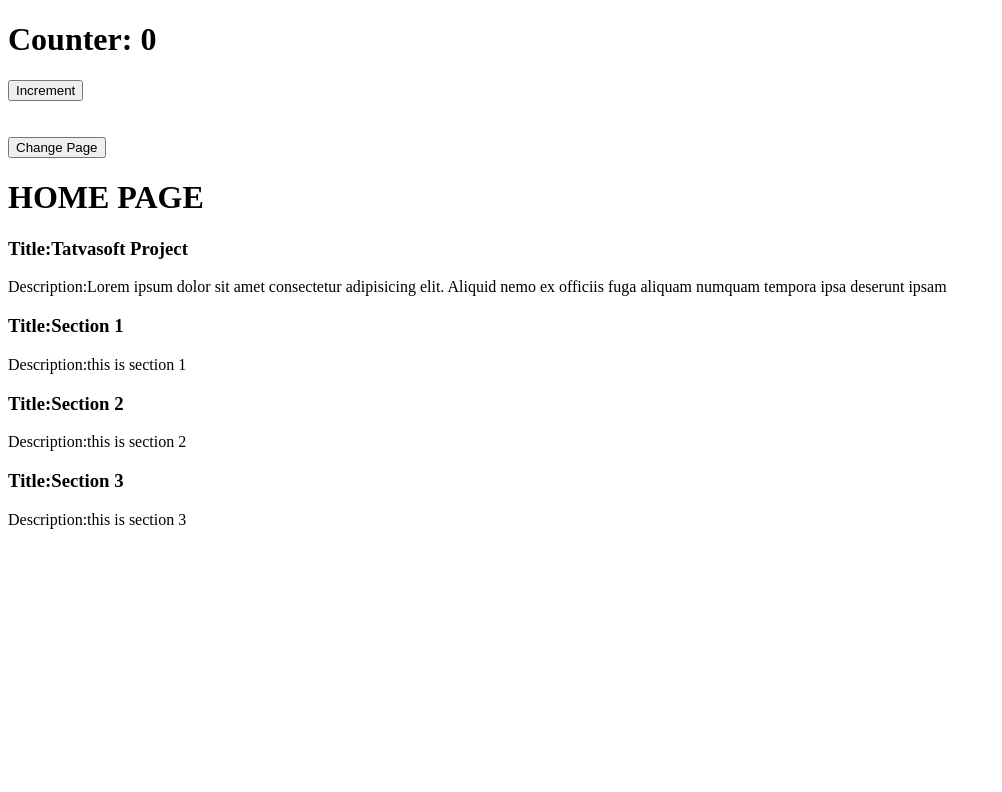
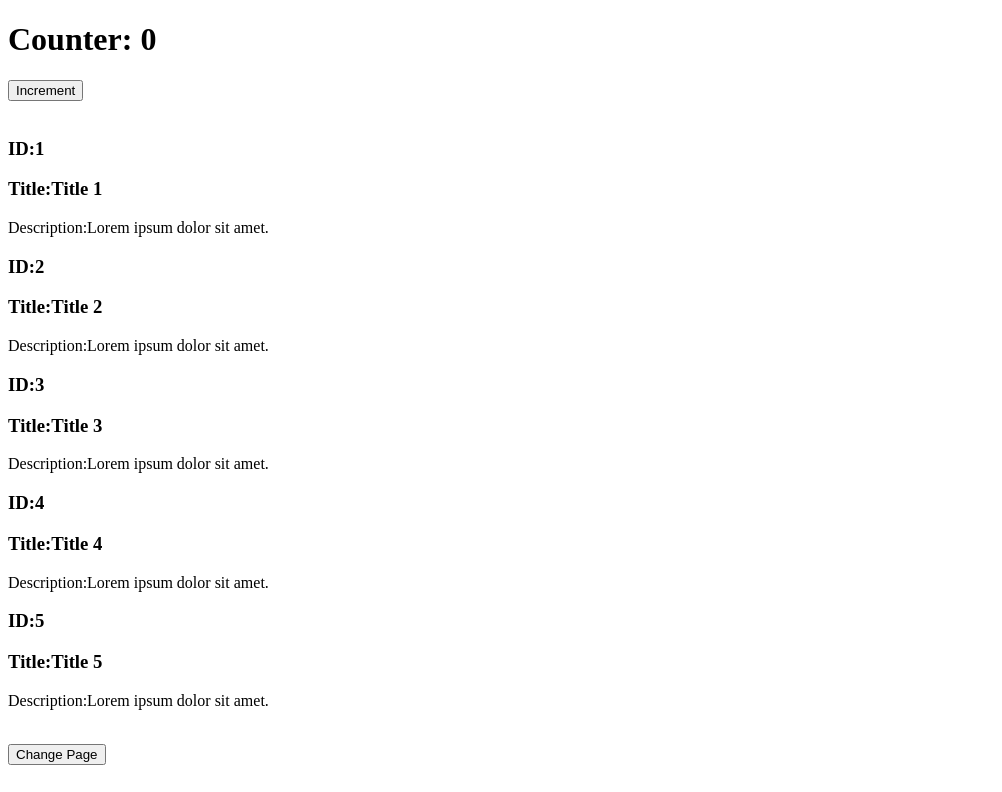
Before and after one commit to smitkakadiya57/Tatavasoft, a React (Create React App) app: page / in a window 1280 px wide. Shown: the top 792 px of the page, without its empty margins (0-1002 px from the left). Built offline with nearby package versions, Linux system fonts and the light colour scheme.

Commit message:
TS DAY 6 task

```diff
--- a/src/App.js
+++ b/src/App.js
@@ -1,7 +1,7 @@
 import Home from "./pages/Home";
 import About from "./pages/About";
 import Counter from "./components/Counter";
-
+import List from "./components/List";
 import React, { Component } from "react";
 
 export class App extends Component {
@@ -24,6 +24,7 @@ export class App extends Component {
         <Counter />
         <br />
         <br />
+        <List/>
         <br />
         <button onClick={() => this.toggle()}>Change Page</button>
         {this.state.toggle ? <Home /> : <About />}
--- /dev/null
+++ b/src/components/List.js
@@ -0,0 +1,24 @@
+import Title from "./Title"
+const List = () => {
+
+const array=[
+    {id:1,title:"Title 1",desc:"Lorem ipsum dolor sit amet."},
+    {id:2,title:"Title 2",desc:"Lorem ipsum dolor sit amet."},
+    {id:3,title:"Title 3",desc:"Lorem ipsum dolor sit amet."},
+    {id:4,title:"Title 4",desc:"Lorem ipsum dolor sit amet."},
+    {id:5,title:"Title 5",desc:"Lorem ipsum dolor sit amet."},
+]
+
+
+  return (
+    <>
+    {array.map((ele)=>{
+        return(
+            <Title key={ele.title} id={ele.id} title={ele.title} desc={ele.desc} />
+        )
+    })}
+    </>
+  )
+}
+
+export default List
--- a/src/components/Title.js
+++ b/src/components/Title.js
@@ -1,7 +1,8 @@
 
-const Title = ({title,desc}) => {
+const Title = ({title,desc,id}) => {
   return (
     <>
+    <h3>ID:{id}</h3>
     <h3>Title:{title}</h3>
     <p>Description:{desc}</p>
     </>
```
